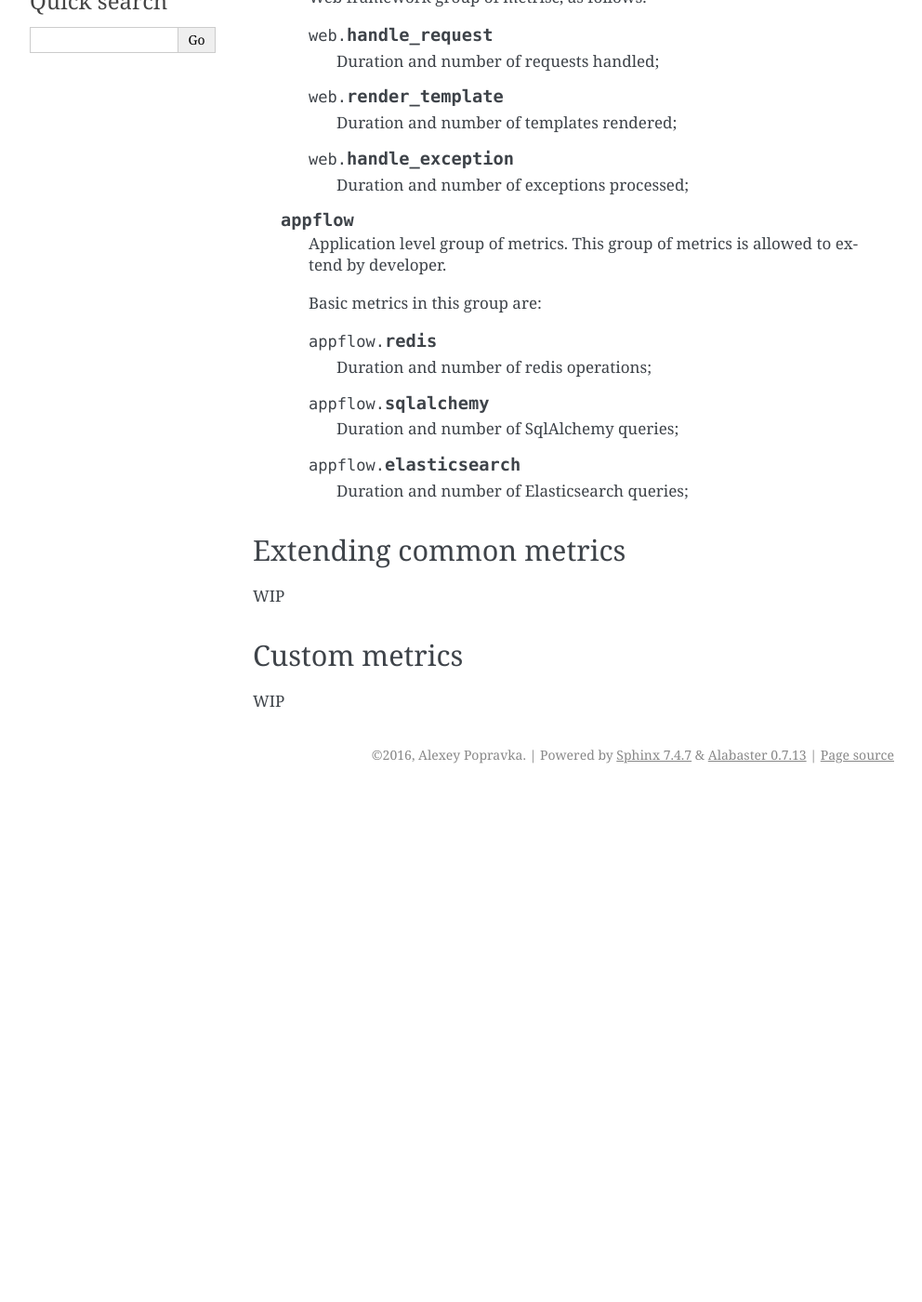
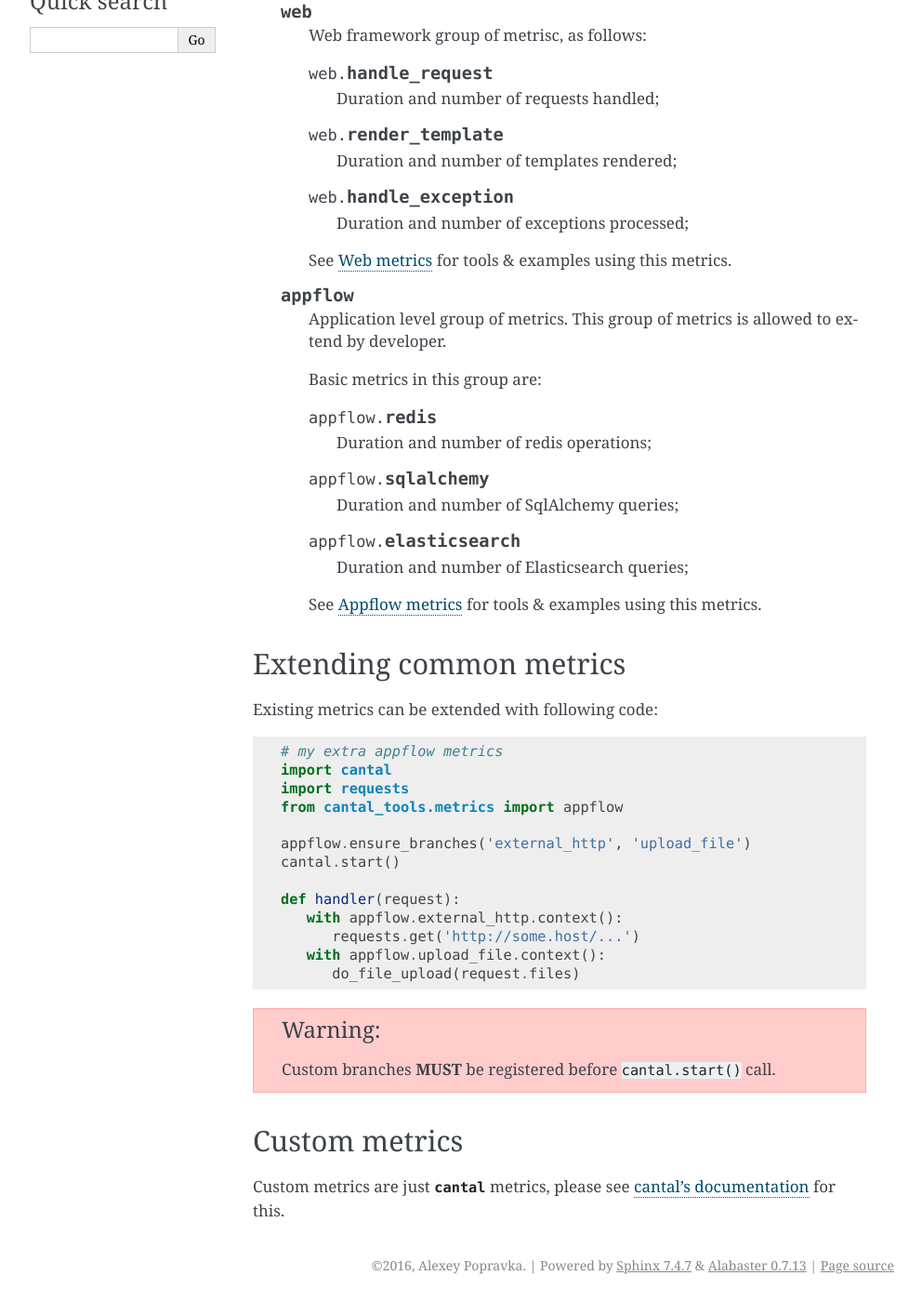
Before and after one commit to popravich/cantal_tools, a Sphinx documentation site: the page built from docs/metrics.rst, in a window 1280 px wide and 1400 px high, scrolled down 588 px. Shown: the whole window at 93% size, without its empty margins (148-1140 px from the left). Built offline with Sphinx 7.4.7, drawn with Linux system fonts in a browser that asks for light colours; before the commit the page ends 1439 px from its top, so only the background shows below that; some of the changed text lies outside the part shown.

Commit message:
docs updated

```diff
--- a/docs/metrics.rst
+++ b/docs/metrics.rst
@@ -8,7 +8,8 @@ Cantal-tools provides following metrics:
 
    .. attribute:: wsgi
 
-      WSGI server group of metrics; contains the following:
+      WSGI server group of metrics.
+      Contains the following:
 
       .. attribute:: wsgi.idle
 
@@ -26,6 +27,8 @@ Cantal-tools provides following metrics:
 
          Duration and number of unhandled exceptions processed;
 
+      See :ref:`wsgi metrics` for tools & examples using this metrics.
+
    .. attribute:: web
 
       Web framework group of metrisc, as follows:
@@ -41,6 +44,8 @@ Cantal-tools provides following metrics:
       .. attribute:: web.handle_exception
 
          Duration and number of exceptions processed;
+
+      See :ref:`web metrics` for tools & examples using this metrics.
 
    .. attribute:: appflow
 
@@ -61,13 +66,39 @@ Cantal-tools provides following metrics:
 
          Duration and number of Elasticsearch queries;
 
+      See :ref:`appflow metrics` for tools & examples using this metrics.
+
 
 Extending common metrics
 ------------------------
 
-WIP
+Existing metrics can be extended with following code:
+
+.. code-block:: python
+
+   # my extra appflow metrics
+   import cantal
+   import requests
+   from cantal_tools.metrics import appflow
+
+   appflow.ensure_branches('external_http', 'upload_file')
+   cantal.start()
+
+   def handler(request):
+      with appflow.external_http.context():
+         requests.get('http://some.host/...')
+      with appflow.upload_file.context():
+         do_file_upload(request.files)
+
+.. warning::
+
+   Custom branches **MUST** be registered before ``cantal.start()`` call.
+
 
 Custom metrics
 --------------
 
-WIP
+Custom metrics are just :mod:`cantal` metrics, please see
+`cantal's documentation`__ for this.
+
+__ http://cantal-py.readthedocs.org
```
Also changed, not shown: docs/index.rst (+4 -5 lines), docs/install.rst (+5 -3 lines), docs/modules.rst (+13 -7 lines), 2 other files.
